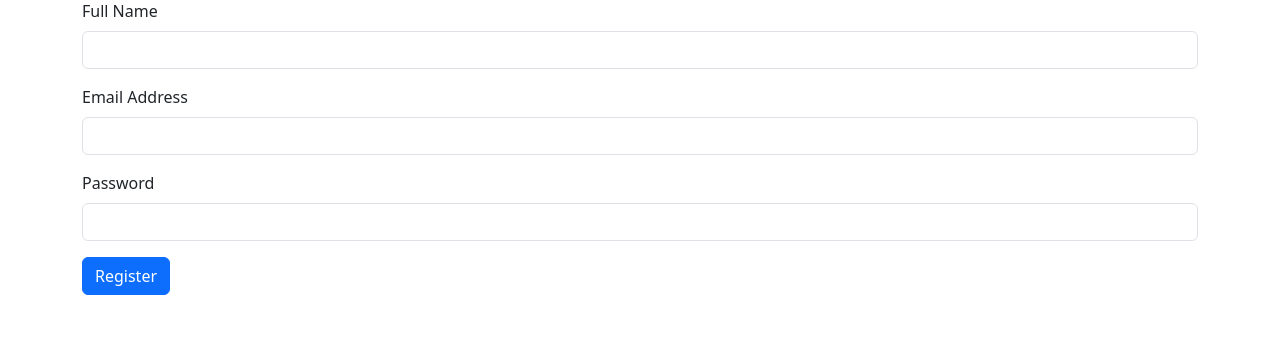
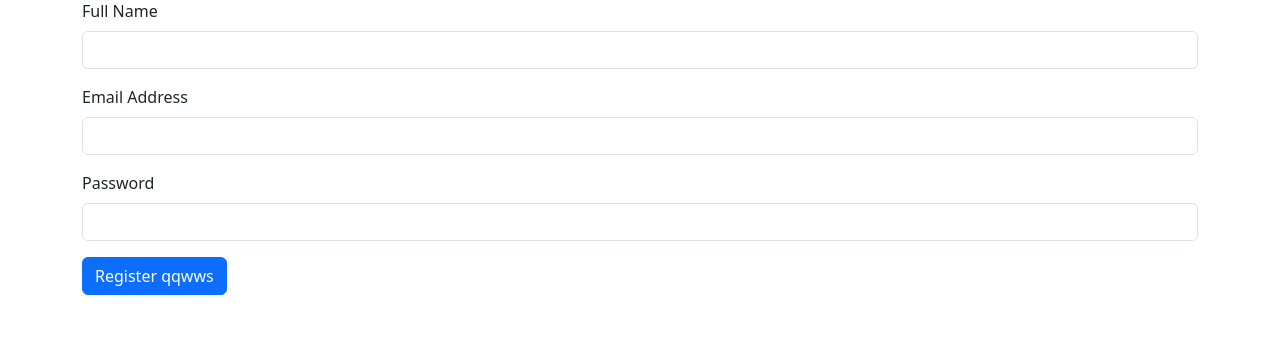
Before and after one commit to JayamalaB/test, a Flask app: page /register in a window 1280 px wide. Shown: the part 127-484 px from the top of the page. Run offline with Flask 3, Linux system fonts and the light colour scheme.

Commit message:
Chanes 22

```diff
--- a/templates/register.html
+++ b/templates/register.html
@@ -5,6 +5,6 @@
   {% include "components/input_text.html" with context %}
   {% include "components/input_email.html" with context %}
   {% include "components/input_password.html" with context %}
-  <button type="submit" class="btn btn-primary">Register</button>
+  <button type="submit1" class="btn btn-primary">Register qqwws</button>
 </form>
 {% endblock %}
```
